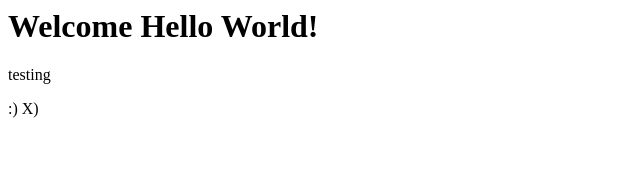
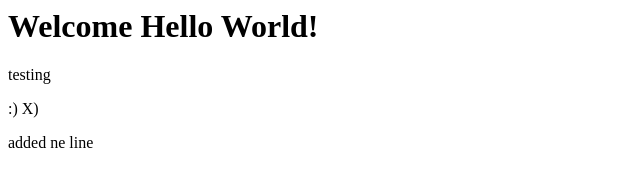
Before and after one commit to surymourya/sury-repo, a plain HTML site: page index.html in a window 1280 px wide. Shown: the whole page, without its empty margins (0-640 px from the left). Drawn offline with Linux system fonts and the light colour scheme.

Commit message:
added new line

```diff
--- a/index.html
+++ b/index.html
@@ -3,5 +3,6 @@
 	<h1>Welcome Hello World!</h1>
 	<p>testing</p>
 	<p> :) X) </p>
+	<p>added ne line </p>
 </body>
 </html>
```
